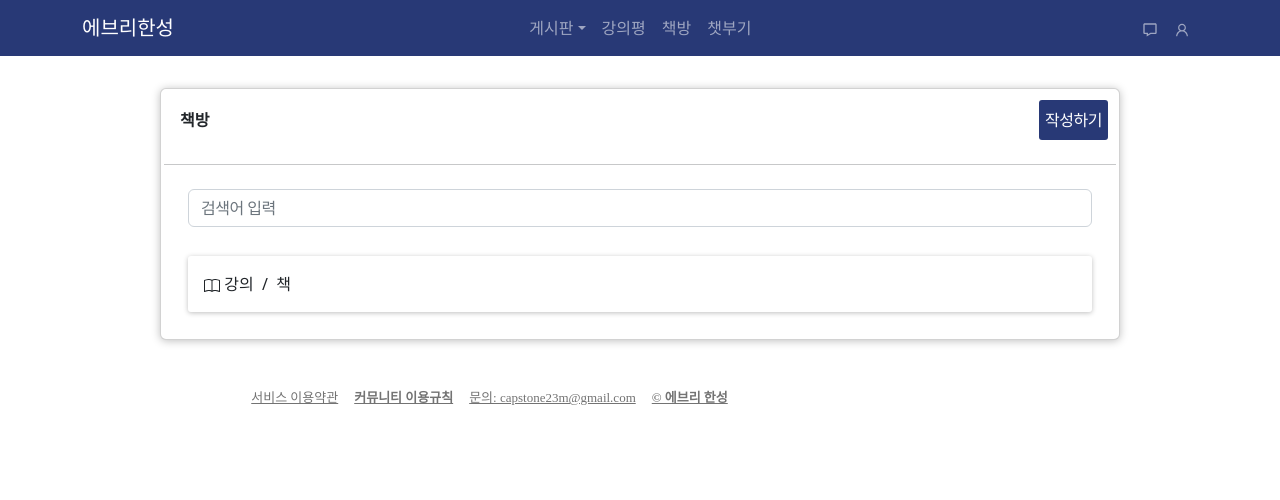
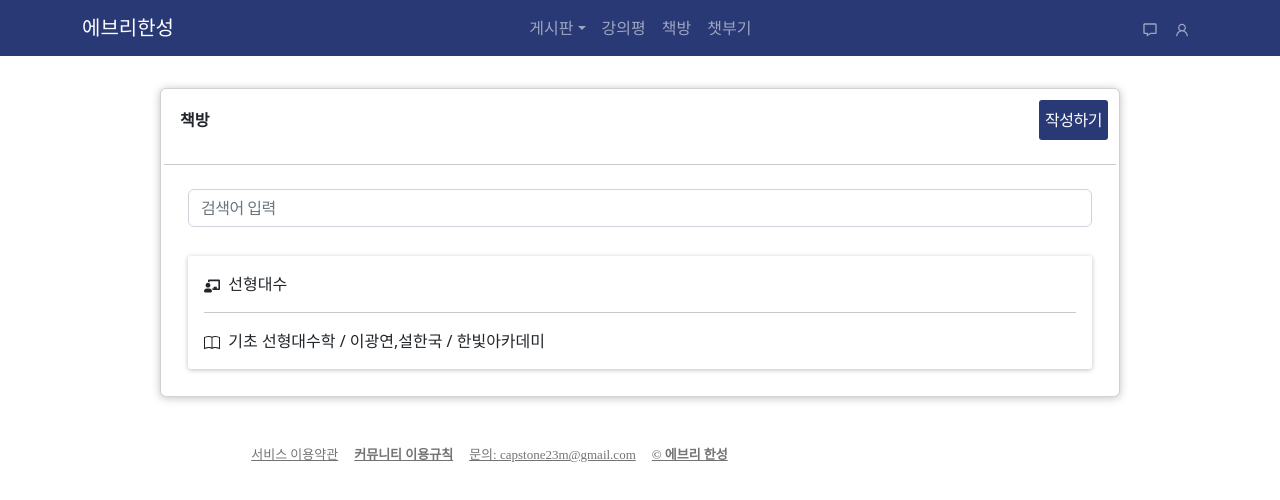
Before and after one commit to minseokiim/everyHansung_Front, a React (Create React App) app: page /bookstore/list in a window 1280 px wide. Shown: the top 500 px of the page. Built offline with nearby package versions, Linux system fonts and the light colour scheme; data requests are answered from the project's data file.

Commit message:
책방 게시판 추가

```diff
--- a/db.json
+++ b/db.json
@@ -66,17 +66,24 @@
       "studentId": "1891014",
       "passwd": "8",
       "id": 9
+    },
+    {
+      "studentId": "5",
+      "passwd": "5",
+      "id": 10
     }
   ],
   "members": [],
   "bookstore": [
     {
-      "lectureName": "강의",
-      "content": "ㅁ",
-      "semester": "2022-2학기",
-      "bookName": "책",
-      "state": "새 책",
-      "writing": "필기 조금",
+      "lectureName": "선형대수",
+      "author": "이광연,설한국",
+      "publisher": "한빛아카데미",
+      "content": "개정판입니다",
+      "semester": "2021-2학기",
+      "bookName": "기초 선형대수학",
+      "state": "보통",
+      "writing": "필기 많음",
       "id": 1
     }
   ]
--- a/src/page/bookPage/BookListPage.js
+++ b/src/page/bookPage/BookListPage.js
@@ -2,6 +2,7 @@ import { useNavigate } from "react-router-dom";
 import axios from "axios";
 import { useState, useEffect } from "react";
 import { BsBook } from "react-icons/bs";
+import { FaChalkboardTeacher } from "react-icons/fa";
 
 const BookListPage = () => {
   const move = useNavigate();
@@ -63,9 +64,11 @@ const BookListPage = () => {
                   onClick={() => move(`/bookstore/${post.id}`)}
                 >
                   <div>
-                    <BsBook />
-                    &nbsp;
-                    {post.lectureName} &nbsp;/ &nbsp;{post.bookName}
+                    <FaChalkboardTeacher /> &nbsp;
+                    {post.lectureName}
+                    <hr />
+                    <BsBook /> &nbsp;
+                    {post.bookName}&nbsp;/ {post.author}&nbsp;/ {post.publisher}
                   </div>
                 </div>
               );
--- a/src/page/bookPage/BookShowPage.js
+++ b/src/page/bookPage/BookShowPage.js
@@ -1,6 +1,7 @@
 import { useParams, useNavigate } from "react-router-dom";
 import axios from "axios";
 import { useEffect, useState } from "react";
+import { FaChalkboardTeacher } from "react-icons/fa";
 
 import { BsCardChecklist, BsBook } from "react-icons/bs";
 
@@ -23,10 +24,15 @@ const BookShowPage = () => {
     <div className="p-4">
       <div className="d-flex">
         <h4 className="flex-grow-1">
-          <BsBook />
-          &nbsp; {post.lectureName}&nbsp;/ &nbsp;{post.bookName}
+          <h5>
+            <FaChalkboardTeacher /> &nbsp;
+            {post.lectureName}
+          </h5>
+          &nbsp; &nbsp;
+          <strong>{post.bookName}</strong>&nbsp;/&nbsp;{post.author}
+          &nbsp;/&nbsp;
+          {post.publisher}
         </h4>
-
         <div>
           <button
             className="button"
--- a/src/page/bookPage/BookWritePage.js
+++ b/src/page/bookPage/BookWritePage.js
@@ -6,7 +6,8 @@ import "./BookWritePage.css";
 const BookWritePage = () => {
   const [lectureName, setLectureName] = useState("");
   const [bookName, setBookName] = useState("");
-
+  const [author, setAuthor] = useState("");
+  const [publisher, setPublisher] = useState("");
   const [semester, setSemester] = useState("평가 안함");
   const [state, setState] = useState("평가 안함");
   const [broken, setBroken] = useState("평가 안함");
@@ -23,10 +24,18 @@ const BookWritePage = () => {
     } else if (bookName.trim().length === 0) {
       alert("책 이름을 입력하세요");
       return;
+    } else if (author.trim().length === 0) {
+      alert("저자를 입력하세요");
+      return;
+    } else if (publisher.trim().length === 0) {
+      alert("출판사를 입력하세요");
+      return;
     } else {
       axios
         .post("http://localhost:8080/bookstore", {
           lectureName,
+          author,
+          publisher,
           content,
           semester,
           bookName,
@@ -55,6 +64,26 @@ const BookWritePage = () => {
               setBookName(e.target.value);
             }}
             placeholder="책 제목을 입력해주세요."
+          ></input>
+        </div>
+        <div className="mb-3">
+          <input
+            className="form-control"
+            value={author}
+            onChange={(e) => {
+              setAuthor(e.target.value);
+            }}
+            placeholder="책 저자를 입력해주세요."
+          ></input>
+        </div>
+        <div className="mb-3">
+          <input
+            className="form-control"
+            value={publisher}
+            onChange={(e) => {
+              setPublisher(e.target.value);
+            }}
+            placeholder="책 출판사를 입력해주세요."
           ></input>
         </div>
 
@@ -163,7 +192,7 @@ const BookWritePage = () => {
               setBroken(e.target.value);
             }}
           />
-          낡음 &nbsp;&nbsp;
+          있음 &nbsp;&nbsp;
           <input
             type="radio"
             name="broken"
@@ -172,7 +201,7 @@ const BookWritePage = () => {
               setBroken(e.target.value);
             }}
           />
-          보통
+          없음
         </div>
 
         <textarea
```
